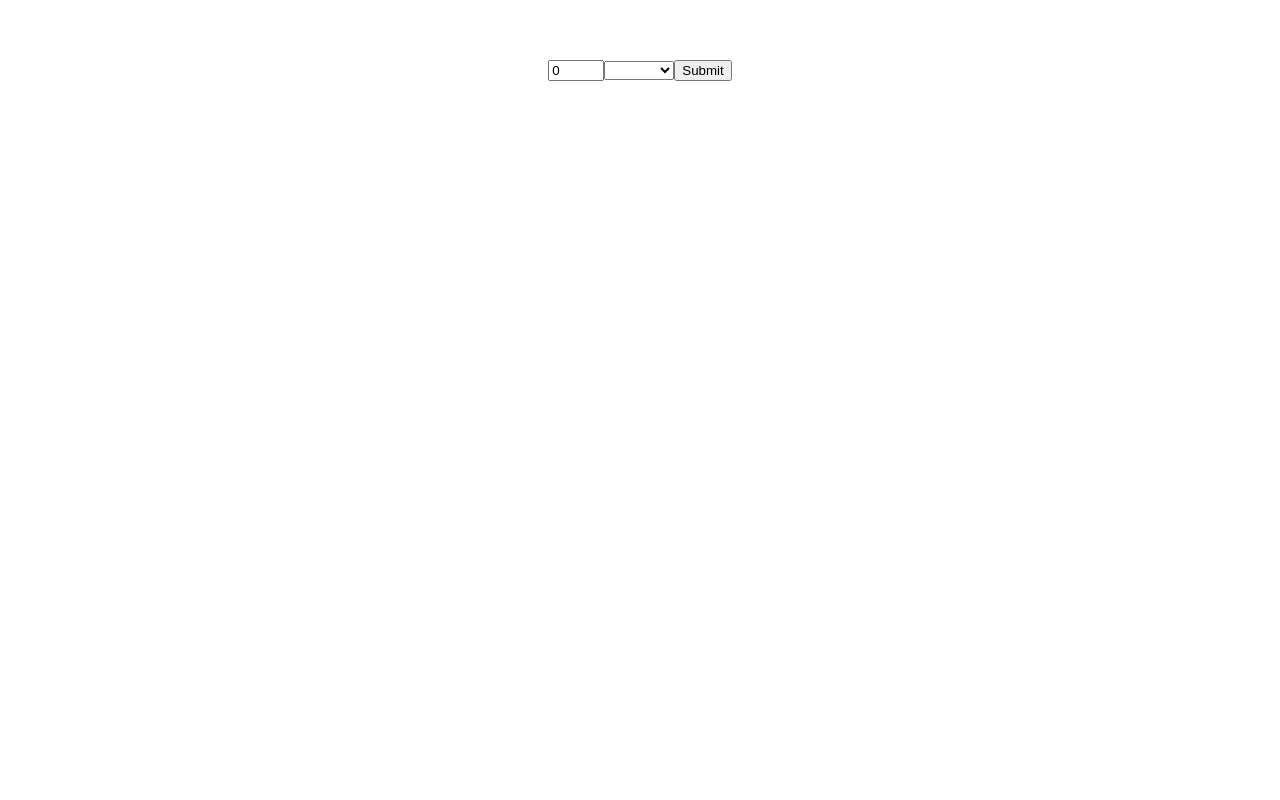
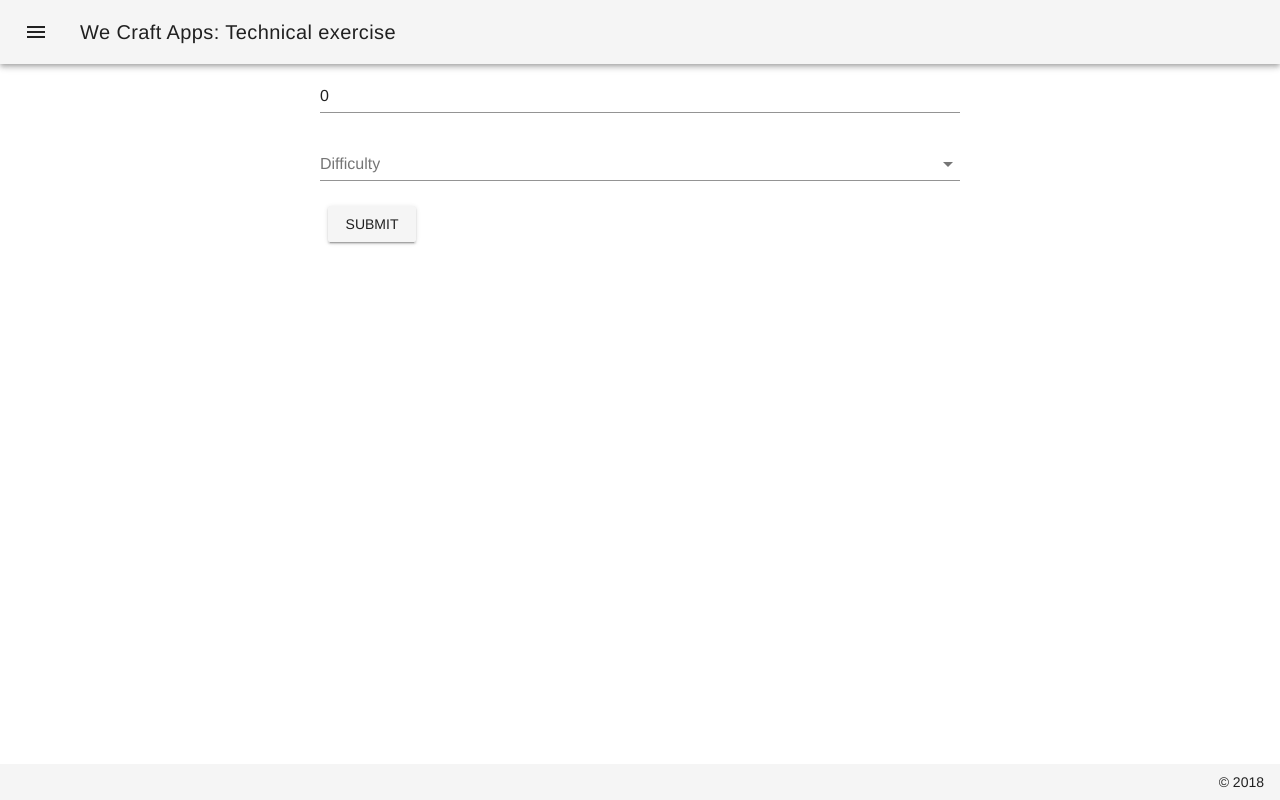
Before and after one commit to YannLeComte/wca-project, a Vue app: page / in a window 1280 px wide. Built offline with nearby package versions, Linux system fonts and the light colour scheme.

Commit message:
UI/ Addition of Vuetify for basic UI components

```diff
--- a/public/index.html
+++ b/public/index.html
@@ -5,6 +5,7 @@
     <meta http-equiv="X-UA-Compatible" content="IE=edge">
     <meta name="viewport" content="width=device-width,initial-scale=1.0">
     <link rel="icon" href="<%= BASE_URL %>favicon.ico">
+    <link href='https://fonts.googleapis.com/css?family=Roboto:100,300,400,500,700,900|Material+Icons' rel="stylesheet">
     <title>wcaproject</title>
   </head>
   <body>
--- a/src/App.vue
+++ b/src/App.vue
@@ -1,16 +1,19 @@
 <template>
     <div id="app">
+        <header-container></header-container>
         <body-container></body-container>
+        <footerContainer></footerContainer>
     </div>
 </template>
 
 <script>
     import BodyContainer from './components/body/bodyContainer'
-
+    import FooterContainer from "./components/footer/footerContainer";
+    import HeaderContainer from "./components/header/headerContainer";
     export default {
         name: 'app',
         components: {
-      BodyContainer
+            HeaderContainer, FooterContainer, BodyContainer
         }
     }
 </script>
@@ -20,8 +23,6 @@ export default {
         font-family: 'Avenir', Helvetica, Arial, sans-serif;
         -webkit-font-smoothing: antialiased;
         -moz-osx-font-smoothing: grayscale;
-  text-align: center;
         color: #2c3e50;
-  margin-top: 60px;
     }
 </style>
--- a/src/components/body/bodyContainer.vue
+++ b/src/components/body/bodyContainer.vue
@@ -1,5 +1,5 @@
 <template>
-    <div>
+    <div class="body-container">
         <div v-if="isQuizzInProcess">
             <question-form v-if="questions.length <= 0" v-on:form-submitted="onSubmitForm"></question-form>
             <quizz v-if="questions.length > 0" v-bind:questions="questions" v-on:quizz-finished="onQuizzFinished"></quizz>
@@ -40,4 +40,8 @@
 </script>
 
 <style scoped>
+    .body-container {
+        width: 50%;
+        margin: auto;
+    }
 </style>
--- a/src/components/body/questionForm/questionForm.vue
+++ b/src/components/body/questionForm/questionForm.vue
@@ -1,13 +1,9 @@
 <template>
     <div class="form-container">
         <div class="question-form">
-            <input type="number" name="numberOfQuestions" min="1" max="50" v-model="numberOfQuestions">
-            <select v-model="difficulty">
-                <option value="easy" selected>Easy</option>
-                <option value="medium">Medium</option>
-                <option value="hard">Hard</option>
-            </select>
-            <button v-on:click="submit">Submit</button>
+            <v-text-field type="number" name="numberOfQuestions" min="1" max="50" v-model="numberOfQuestions"></v-text-field>
+            <v-select :items="difficulties" v-model="difficulty" label="Difficulty" attach></v-select>
+            <v-btn v-on:click="submit">Submit</v-btn>
         </div>
     </div>
 </template>
@@ -17,13 +13,12 @@
 
     export default {
         name: 'questionForm',
-        data() {
-            return {
-                numberOfQuestions: 0,
-                difficulty: '',
-                questions: []
-            }
-        },
+        data: () => ({
+            numberOfQuestions: 0,
+            difficulty: '',
+            questions: [],
+            difficulties: ['easy', 'medium', 'hard']
+        }),
         methods: {
             submit: function () {
                 questionsAPI.get(this.numberOfQuestions, this.difficulty)
--- a/src/components/body/quizz/quizz.vue
+++ b/src/components/body/quizz/quizz.vue
@@ -1,7 +1,7 @@
 <template>
   <div class="quiz">
       <quizz-question v-bind:question="questions[selectedQuestionIndex]" v-on:question-answered="onQuestionAnswered"></quizz-question>
-      <button v-on:click="nextQuestion" v-if="selectedQuestionIndex + 1 === this.userAnswers.length">Next</button>
+      <v-btn v-on:click="nextQuestion" v-if="selectedQuestionIndex + 1 === this.userAnswers.length">Next</v-btn>
   </div>
 </template>
 
--- a/src/components/body/quizz/quizzQuestion.vue
+++ b/src/components/body/quizz/quizzQuestion.vue
@@ -2,12 +2,11 @@
     <div class="quiz">
         <p v-if="question">{{question.question}}</p>
         <div v-if="answers && answers.length > 0">
-            <div v-for="(answer, index) in answers" :key="index">
-                <input type="radio" name="feature" :value="answer" v-model="selectedAnswer" :disabled="isValidated"/>
-                <label :for="answer">{{answer}}</label>
-            </div>
+            <v-radio-group v-model="selectedAnswer">
+                <v-radio v-for="answer in answers" :label="answer" :value="answer" :disabled="isValidated"></v-radio>
+            </v-radio-group>
         </div>
-        <button v-on:click="validate" :disabled="isValidated">Validate answer</button>
+        <v-btn v-on:click="validate" v-if="!isValidated">Validate answer</v-btn>
         <quizz-answer v-if="isValidated" v-bind:isAnswerCorrect="question.correct_answer === selectedAnswer" v-bind:correctAnswer="question.correct_answer"></quizz-answer>
     </div>
 </template>
@@ -26,6 +25,7 @@
         },
         created() {
             this.shuffle();
+            this.isValidated = false
         },
         methods: {
             shuffle: function () {
--- a/src/components/body/results/results.vue
+++ b/src/components/body/results/results.vue
@@ -1,7 +1,7 @@
 <template>
     <div>
         <p>{{percentage}} %</p>
-        <button v-on:click="restartQuizz">Restart</button>
+        <v-btn v-on:click="restartQuizz">Restart</v-btn>
     </div>
 </template>
 <script>
--- /dev/null
+++ b/src/components/footer/footerContainer.vue
@@ -0,0 +1,21 @@
+<template>
+    <div class="footer-container">
+        <v-footer class="pa-3">
+            <v-spacer></v-spacer>
+            <div>&copy; {{ new Date().getFullYear() }}</div>
+        </v-footer>
+    </div>
+</template>
+<script>
+    export default {
+        name: 'footerContainer',
+    }
+</script>
+
+<style scoped>
+    .footer-container {
+        position: absolute;
+        bottom: 0;
+        width: 100%;
+    }
+</style>
--- /dev/null
+++ b/src/components/header/headerContainer.vue
@@ -0,0 +1,18 @@
+<template>
+    <div class="header-container">
+        <v-toolbar>
+            <v-toolbar-side-icon></v-toolbar-side-icon>
+            <v-toolbar-title>We Craft Apps: Technical exercise</v-toolbar-title>
+            <v-spacer></v-spacer>
+        </v-toolbar>
+    </div>
+</template>
+<script>
+    export default {
+        name: 'headerContainer',
+    }
+</script>
+
+<style scoped>
+
+</style>
--- a/src/main.js
+++ b/src/main.js
@@ -1,12 +1,18 @@
 import Vue from 'vue'
 import App from './App.vue'
 import axios from 'axios'
+import Vuetify from 'vuetify';
+
+import 'vuetify/dist/vuetify.min.css'
+import 'material-design-icons-iconfont/dist/material-design-icons.css'
 
 /* API to get the questions */
 axios.defaults.baseURL = 'https://opentdb.com';
 
 Vue.config.productionTip = false;
 
+Vue.use(Vuetify);
+
 new Vue({
   render: h => h(App),
 }).$mount('#app');
```
Also changed, not shown: package.json (+9 -2 lines), 1 other file (tests, documents, lock files or other folders). Lines whose indentation alone changed are shown as unchanged.
